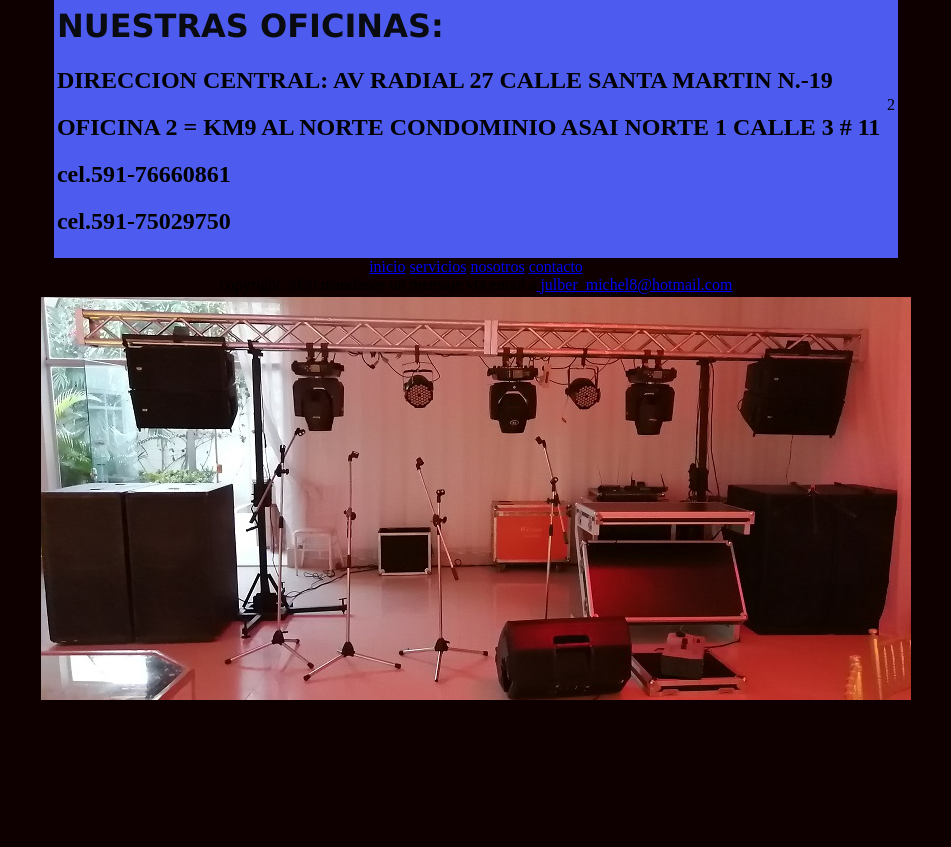
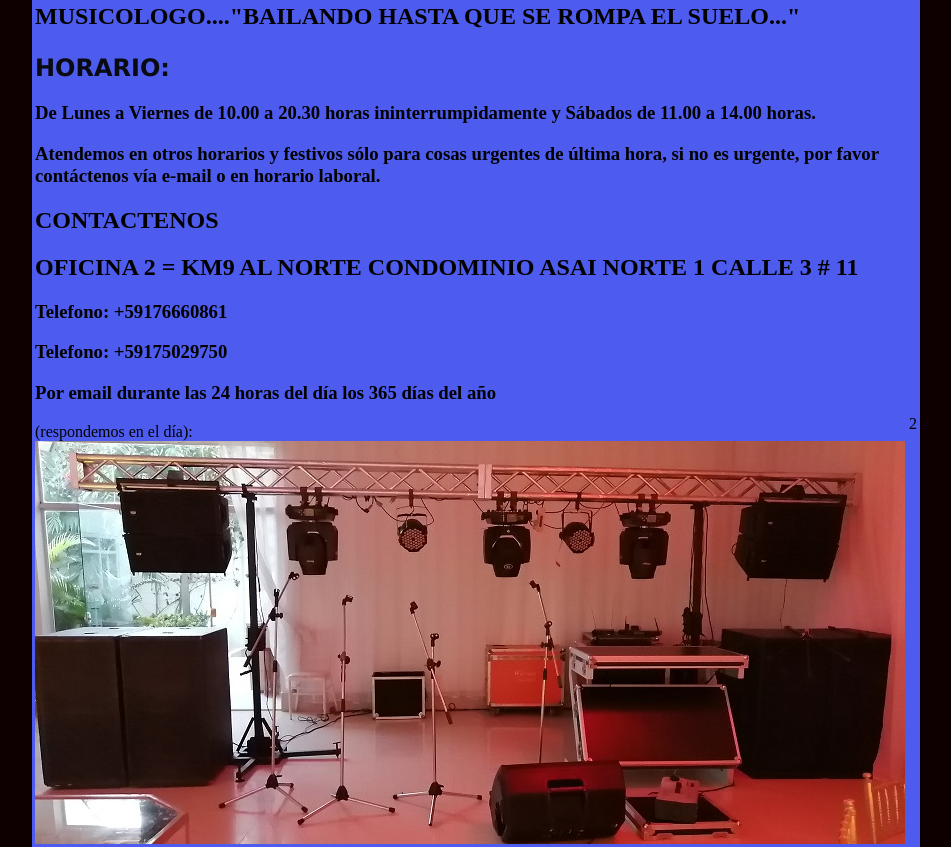
Before and after one commit to julbermichel/musicologosc, a plain HTML site: page contacto.html in a window 1280 px wide. Shown: the part 755-1602 px from the top of the page, without its empty margins (164-1115 px from the left). Before the commit the page ends 1463 px from the top, so only its background shows below. Drawn offline with Linux system fonts and the light colour scheme.

Commit message:
Update contacto.html

```diff
--- a/contacto.html
+++ b/contacto.html
@@ -4,6 +4,7 @@
 <title>Musicologo eventos </title>
 </head>
 <body bgcolor=”yellow”>
+ <h2><font color="#25DA09"<a href="https://api.whatsapp.com/send?phone=59176660861">Envíanos un mensaje de WhatsApp</font></a></h2>
  <!-- Load Facebook SDK for JavaScript -->
       <div id="fb-root"></div>
       <script>
@@ -59,23 +60,32 @@
 </td>
 </tr>
 <td><h2>MUSICOLOGO...."BAILANDO HASTA QUE SE ROMPA EL SUELO..."<P></h2>
-<h1><font color="090B11" face ="verdana">NUESTRAS OFICINAS:</font></h1>
-<h2>DIRECCION CENTRAL: AV RADIAL 27 CALLE SANTA MARTIN N.-19</h2>
+<h2><font color="090B11" face ="verdana">HORARIO:</font></h2>
+<h3>De Lunes a Viernes de 10.00 a 20.30 horas ininterrumpidamente y Sábados de 11.00 a 14.00 horas.<h3>
+
+<h3>Atendemos en otros horarios y festivos sólo para cosas urgentes de última hora, si no es urgente, por favor contáctenos vía e-mail o en horario laboral.</h3>
+<h2>CONTACTENOS</h2>
 <h2>OFICINA 2 = KM9 AL NORTE CONDOMINIO ASAI NORTE 1 CALLE 3 # 11</h2>
-<h2>cel.591-76660861</h2>
-<h2>cel.591-75029750</h2>
+<h3>Telefono: +59176660861</h3>
+<h3>Telefono: +59175029750</h3>
+<h3>Por email durante las 24 horas del día los 365 días del año</h3>
+</h3>(respondemos en el día): <a href="mailto: julber_michel8@hotmail.com"></h3>
+ <center><img src="musico3.jpg"></center>
+
 </td>
 <td>2</td>
 </tr>
 </table></center>
+  <center><img src="musico3.jpg"></center>
 
-<center>
+<font color="#FCFCFC"><center>
 <a href="index.html">inicio</a>
 <a href="servicios.html">servicios</a>
 <a href="nosotros.html">nosotros</a>
-<a href="contacto.html">contacto</a><br>copyright 2020 mandanos un mensaje via email a<a href="mailto: julber_michel8@hotmail.com"> julber_michel8@hotmail.com</a></center>
+<a href="contacto.html">contacto</a><br>copyright 2020 mandanos un mensaje via email a<a href="mailto: julber_michel8@hotmail.com"></center></font>
 
 </td></tr></table></center>
 <center><img src="musico3.jpg"></center>
+<h2> <p align="right"><font color="#25DA09"<a href="https://api.whatsapp.com/send?phone=59176660861">Envíanos un mensaje de WhatsApp</font></a></h2></p>
 </boby>
 </html>
```
